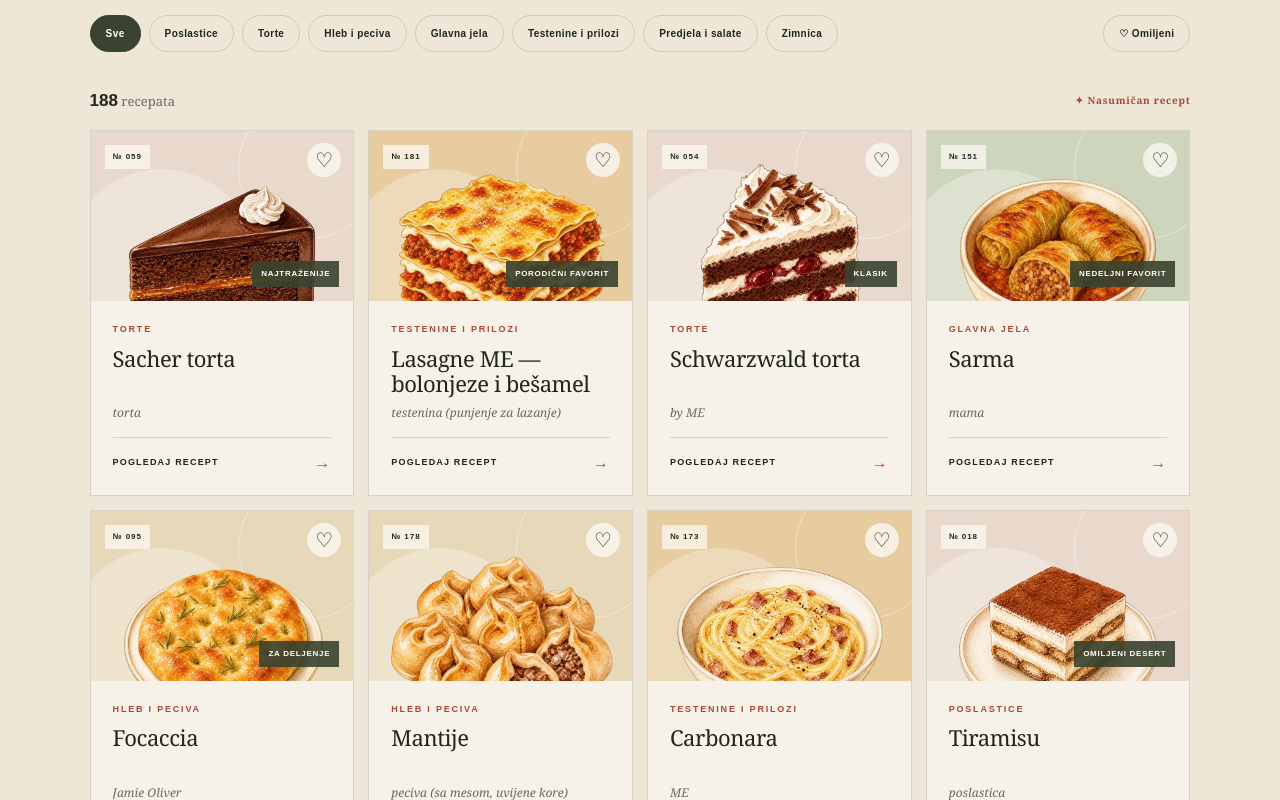
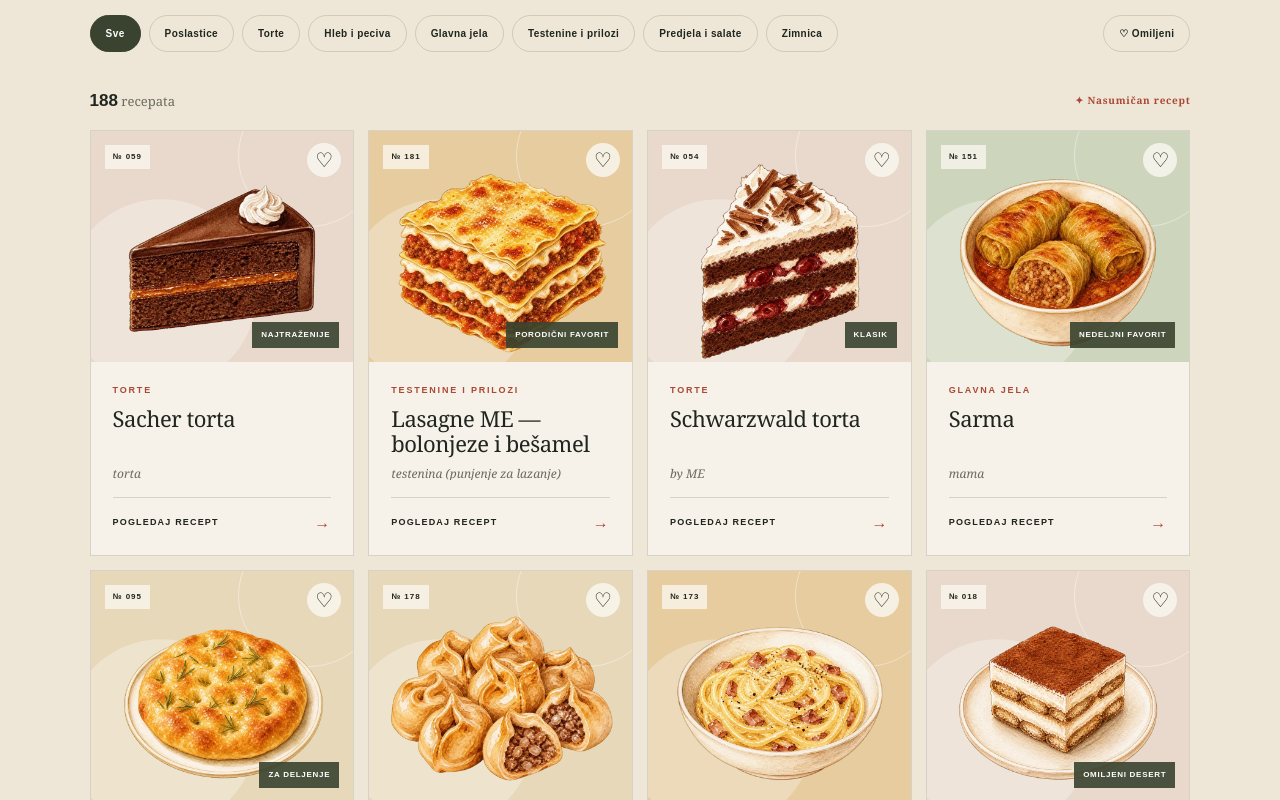
Before and after one commit to jovanjox/majin-kuvar-188, a Next.js app: page / in a window 1280 px wide. Shown: the part 2620-3420 px from the top of the page. Built offline with nearby package versions, Linux system fonts and the light colour scheme.

Commit message:
Prevent collection images from cropping

```diff
--- a/app/globals.css
+++ b/app/globals.css
@@ -168,8 +168,8 @@ img { display: block; max-width: 100%; }
 .featured-card:nth-child(even) .card-main { grid-template-columns: 1.1fr minmax(280px, .9fr); }
 .featured-card:nth-child(even) .card-art { order: 2; }
 .featured-card:nth-child(even) .card-copy { order: 1; }
-.collection-section .card-art { padding: 14px; box-sizing: border-box; }
-.collection-section .card-art img { width: 100%; height: 100%; object-fit: contain; }
+.collection-section .card-art { height: clamp(220px, 18vw, 270px); padding: 14px; box-sizing: border-box; }
+.collection-section .card-art img { width: auto; height: auto; max-width: 100%; max-height: 100%; object-fit: contain; }
 .collection-section .recipe-card:hover .card-art img { transform: none; }
 .category-poslastice, .category-torte { background: #e9d9cc; }
 .category-hleb-i-peciva { background: #e7d8b9; }
@@ -341,6 +341,7 @@ footer > a:last-child { font-size: 9px; font-weight: 700; letter-spacing: .1em;
   .featured-card:nth-child(even) .card-copy { min-height: 0; padding: 25px 23px 24px; order: initial; }
   .card-art { height: 230px; padding: 16px; }
   .card-art img { width: 100%; height: 100%; object-fit: contain; transform: none !important; }
+  .collection-section .card-art { height: clamp(245px, 70vw, 300px); padding: 16px; }
   .recipe-grid { grid-template-columns: 1fr; }
   .card-art { height: 210px; }
   .collection-heading { gap: 26px; }
```
